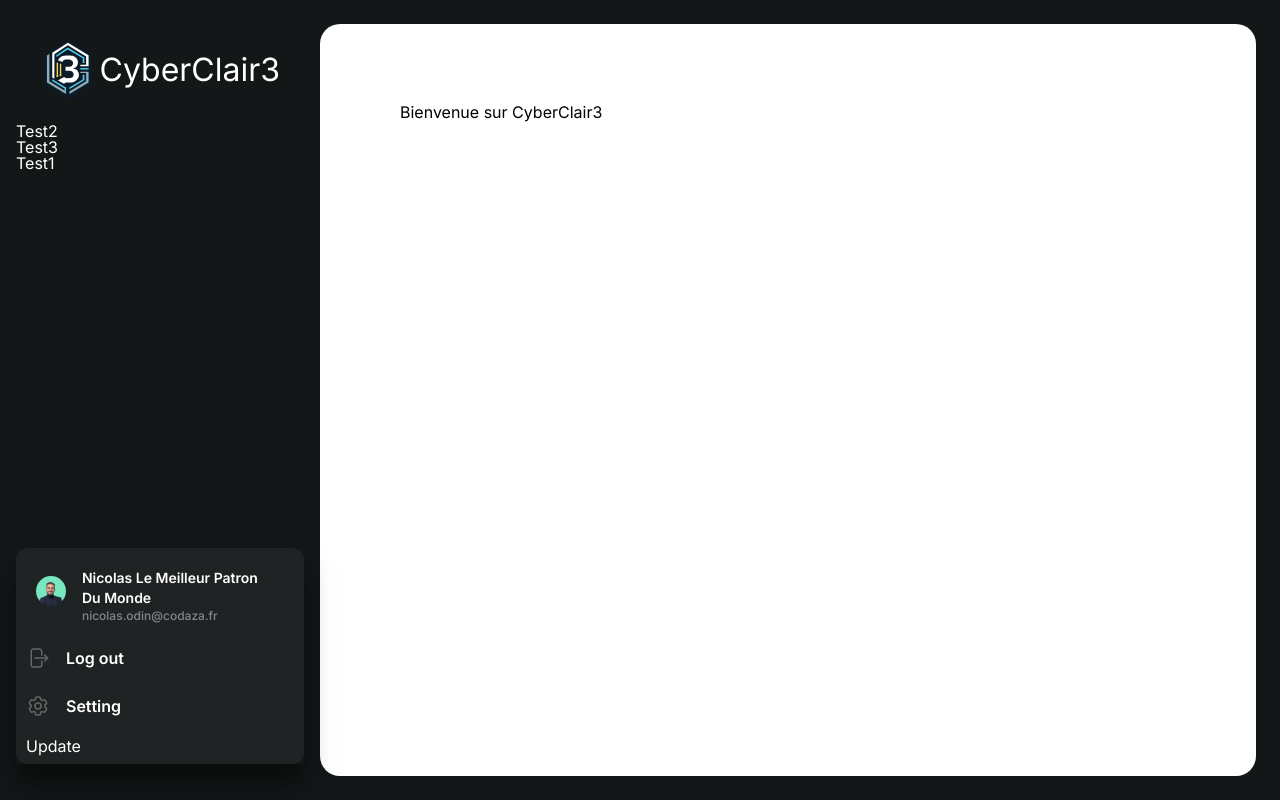
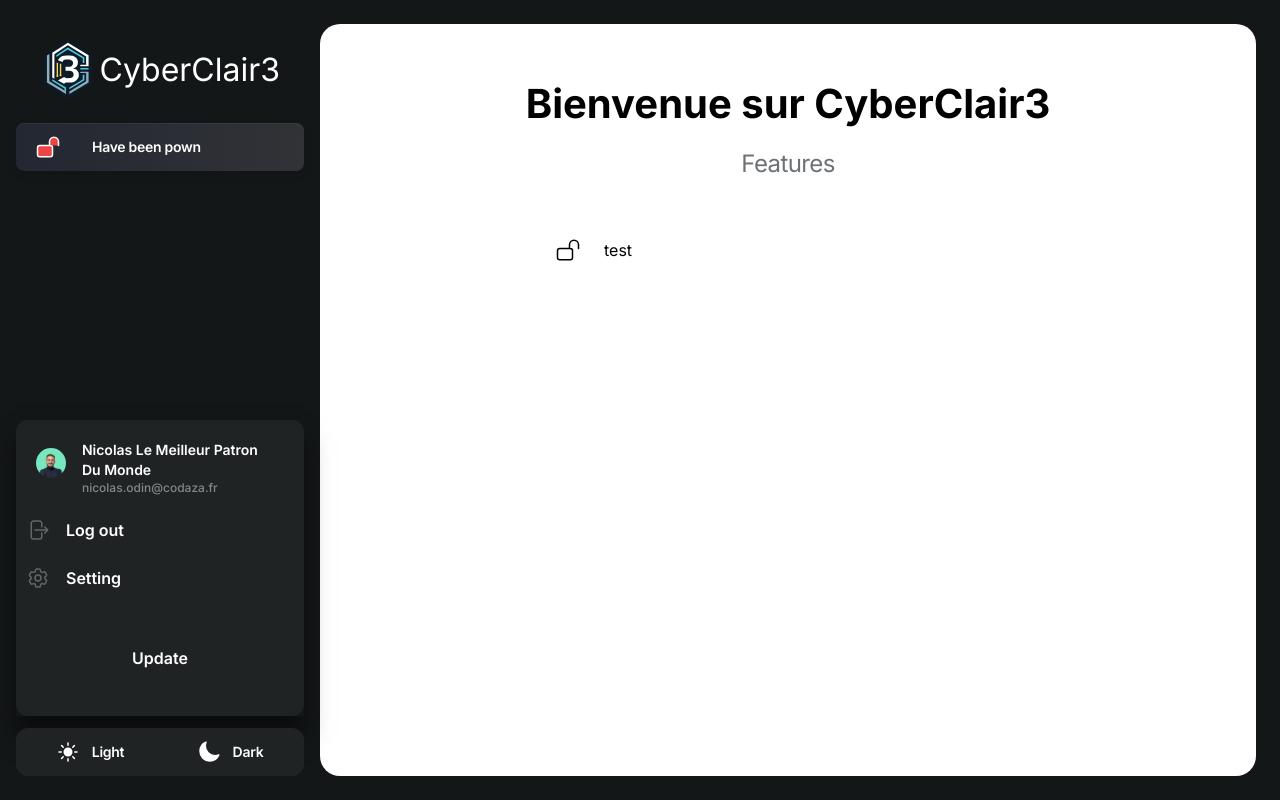
Before and after one commit to VinceS42/cyberclair3, a Next.js app: page /dashboard in a window 1280 px wide. Built offline with nearby package versions, Linux system fonts and the light colour scheme.

Commit message:
[Cyber1] feature: update dashboard 3

```diff
--- a/app/dashboard/layout.tsx
+++ b/app/dashboard/layout.tsx
@@ -5,7 +5,11 @@ import logo from "../../public/assets/img/logo.svg";
 import {
     ArrowRightStartOnRectangleIcon,
     Cog6ToothIcon,
+    MoonIcon,
+    ChatBubbleBottomCenterTextIcon,
+    LockOpenIcon,
 } from "@heroicons/react/24/outline";
+import { SunIcon } from "@heroicons/react/24/solid";
 import nico from "../../public/assets/img/Nico.png";
 import Image from "next/image";
 
@@ -37,15 +41,15 @@ export default function RootLayout({
                                 alt="logo-cyberclaire"
                             />
                         </div>
-                        <h1 className="text-white">CyberClair3</h1>
+                        <h1 className="text-white text-">CyberClair3</h1>
                     </a>
                 </div>
                 <div>
-                    <ul>
-                        <li className="text-white">Test2</li>
-                        <li className="text-white">Test3</li>
-                        <li className="text-white">Test1</li>
-                    </ul>
+                    <a className="flex items-center h-12 text-sm tracking-[-.02em] font-semibold rounded-lg transition-colors hover:text-n-1 text-n-1 bg-gradient-to-l from-[#323337] to-[rgba(70,79,111,0.3)] shadow-[inset_0px_0.0625rem_0_rgba(255,255,255,0.05),0_0.25rem_0.5rem_0_rgba(0,0,0,0.1)] px-5">
+                        <LockOpenIcon className="mr-3 h-6 w-6 stroke-white fill-red-500" />
+                        <p className="ml-5 text-white">Have been pown</p>
+                    </a>
+                    <button></button>
                 </div>
                 <div className=" absolute text-white left-0 bottom-0 right-0 pb-6 px-4 before:left-0 before:right-0 before:bottom-full before:h-10 before:bg-gradient-to-t before:from-[#131617] before:to-[rgba(19,22,23,0)] before:pointer-events-none max-md:px-3">
                     <div className="mb-3 shadow-[0_1.25rem_1.5rem_0_rgba(0,0,0,0.5)]">
@@ -62,27 +66,60 @@ export default function RootLayout({
                                     <div className="font-semibold text-sm">
                                         Nicolas Le Meilleur Patron Du Monde
                                     </div>
+                                    <div></div>
                                     <div className="font-medium text-xs text-[#e8ecef]/[.5]">
                                         nicolas.odin@codaza.fr
                                     </div>
                                 </div>
                             </div>
-                            <button className="group flex items-center w-full h-12 base2 font-semibold transition-colors hover:text-primary-1">
-                                <ArrowRightStartOnRectangleIcon className="inline-block mr-4 fill-n-4 transition-colors group-hover:fill-primary-1 h-6 w-6 opacity-30" />
+                            <button className="group flex items-center w-full h-12 font-semibold transition-colors hover:text-[#0084ff]">
+                                <ArrowRightStartOnRectangleIcon className=" inline-block mr-4 fill-n-4 h-6 w-6 opacity-30" />
                                 Log out
                             </button>
-                            <button className="group flex items-center w-full h-12 base2 font-semibold transition-colors hover:text-primary-1">
-                                <Cog6ToothIcon className="inline-block mr-4 fill-n-4 transition-colors group-hover:fill-primary-1 h-6 w-6 opacity-30" />
+                            <button className="group flex items-center w-full h-12 font-semibold transition-colors hover:text-[#0084ff]">
+                                <Cog6ToothIcon className="inline-block mr-4 fill-n-4 h-6 w-6 opacity-30" />
                                 Setting
                             </button>
-                            <div className="btn-stroke-dark w-full mt-2">Update</div>
+                            <div className="inline-flex justify-center items-center w-full mt-2 h-24 px-0.5 font-semibold leading-normal border-2 border-[#343839]">
+                                Update
+                            </div>
                         </div>
+                    </div>
+                    <div className="relative flex w-full p-1 bg-[#202324] rounded-xl before:absolute before:left-1 before:top-1 before:bottom-1 before:w-[calc(50%-0.25rem)] before:bg-n-7 before:rounded-[0.625rem] before:transition-all false">
+                        <button className="relative z-1 group flex justify-center items-center h-10 basis-1/2 text-sm tracking-[-.02em] font-semibold transition-colors hover:text-n-1 text-n-1">
+                            <SunIcon className="h-6 w-6 mr-3 fill-white" />
+                            Light
+                        </button>
+                        <button className="relative z-1 group flex justify-center items-center h-10 basis-1/2 text-sm tracking-[-.02em] font-semibold transition-colors hover:text-n-1 text-n-1">
+                            <MoonIcon className="h-6 w-6 mr-3 fill-white" />
+                            Dark
+                        </button>
                     </div>
                 </div>
             </div>
             <div className="flex py-6 max-md:py-0 h-screen">
                 <div className="relative flex-grow max-w-full rounded-[1.25rem] lg:pr-0 bg-white justify-center">
-                    <h2 className="p-20">Bienvenue sur CyberClair3</h2>
+                    <div className="grow px-10 py-20 overflow-y-auto scroll-smooth scrollbar-none max-2xl:py-12 max-md:px-4 max-md:pt-0 max-md:pb-6">
+                        <div className="mb-10 text-center">
+                            <div className="text-[2.5rem] font-bold leading-[4rem] max-2xl:mb-2 max-2xl:h4">
+                                Bienvenue sur CyberClair3
+                            </div>
+                            <div className="text-2xl text-[#6c7275] leading-10 tracking-tight text-n-4 max-2xl:body1S">
+                                Features
+                            </div>
+                        </div>
+                        <div className="max-w-[30.75rem] mx-auto">
+                            <a
+                                href="#"
+                                className="group flex items-center mb-5 p-3.5 border-4 rounded-xl h6 transition-all hover:border-transparent hover:shadow-[0_0_1rem_0.25rem_rgba(0,0,0,0.04),0px_2rem_1.5rem_-1rem_rgba(0,0,0,0.12)] last:mb-0 2xl:p-2.5 lg:p-3.5 dark:border-n-5 dark:hover:border-n-7 dark:hover:bg-n-7"
+                            >
+                                <div className="relative flex justify-center items-center w-15 h-15 mr-6">
+                                    <LockOpenIcon className="inline-block w-6 h-6 relative z-1" />
+                                </div>
+                                test
+                            </a>
+                        </div>
+                    </div>
                 </div>
             </div>
         </main>
```
